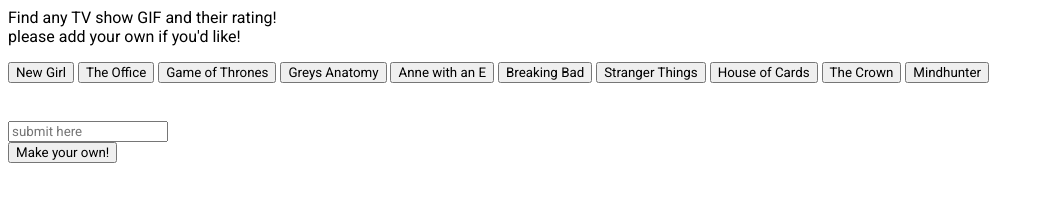
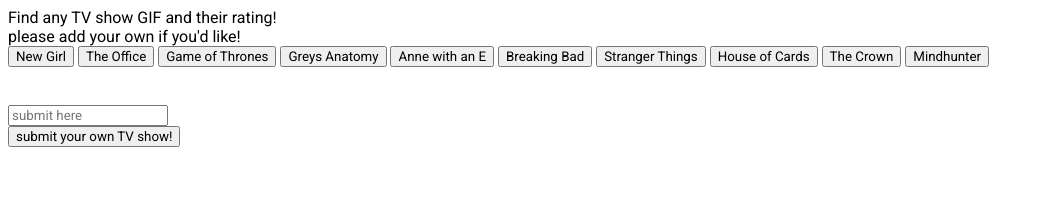
Before and after one commit to miaconte/GIPHY-API, a plain HTML site: page index.html in a window 1280 px wide. Shown: the whole page, without its empty margins (0-1044 px from the left). Drawn offline with nearby package versions, Linux system fonts and the light colour scheme.

Commit message:
html update

```diff
--- a/index.html
+++ b/index.html
@@ -8,20 +8,20 @@
         <script src="https://code.jquery.com/jquery-3.1.1.js"></script>
 </head>
 <body>
-<div class="container">Find any TV show GIF and their rating!<br />please add your own if you'd like!</p></div>
-
+<div class="container">
+Find any TV show GIF and their rating!<br />please add your own if you'd like!
 <div id="buttonItems"></div>
 <form>
-    <div class="row">
-        <div class="col-md-3"><br /><br />
-            <input type="text" id="subInput" class="form-control" placeholder="submit here">
+    <div class="row"><br /><br />
+        <input type="text" id="subInput" placeholder="submit here">
         </div>
-        <input id="addyours" type="submit" class="btn btn-success" value="Make your own!">
+        <button id="addyours">submit your own TV show!</button>
         </div>
     </div>
+</div>
 </form>
 
-<div id="ratings"></div>
+<div id="ratings"><br /></div>
 <script src="assets/javascript/gif.js"></script>
 </body>
 </html>
```
